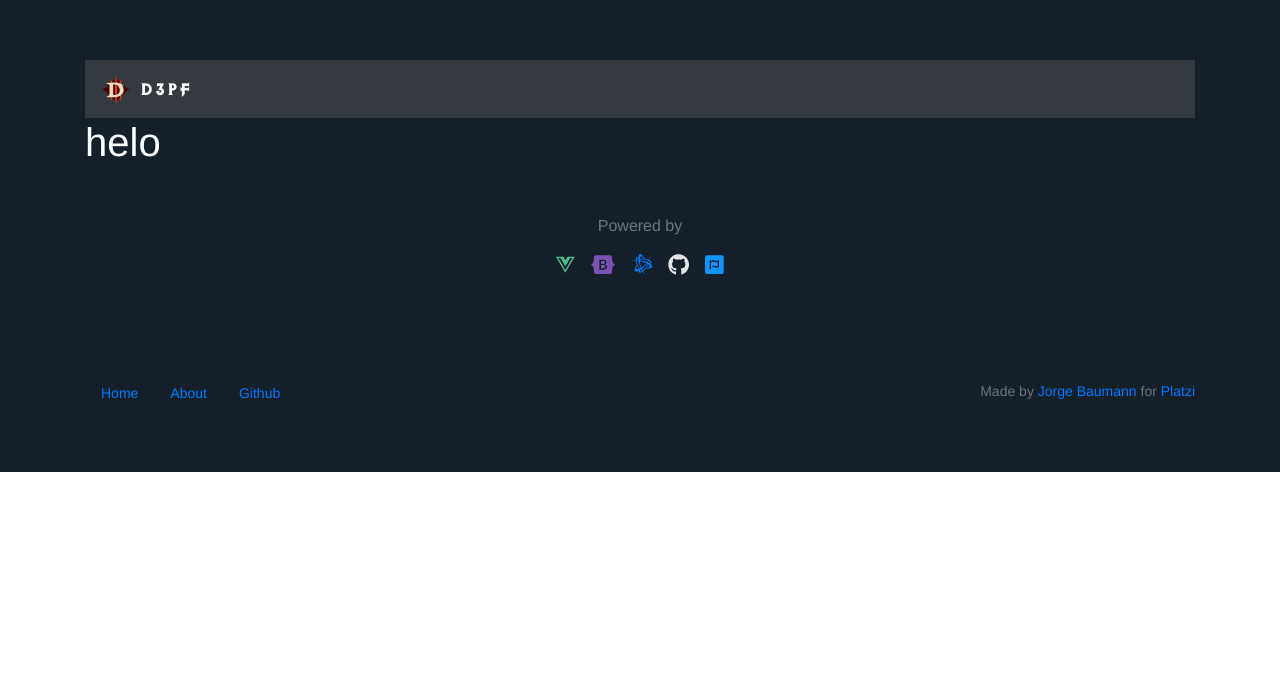
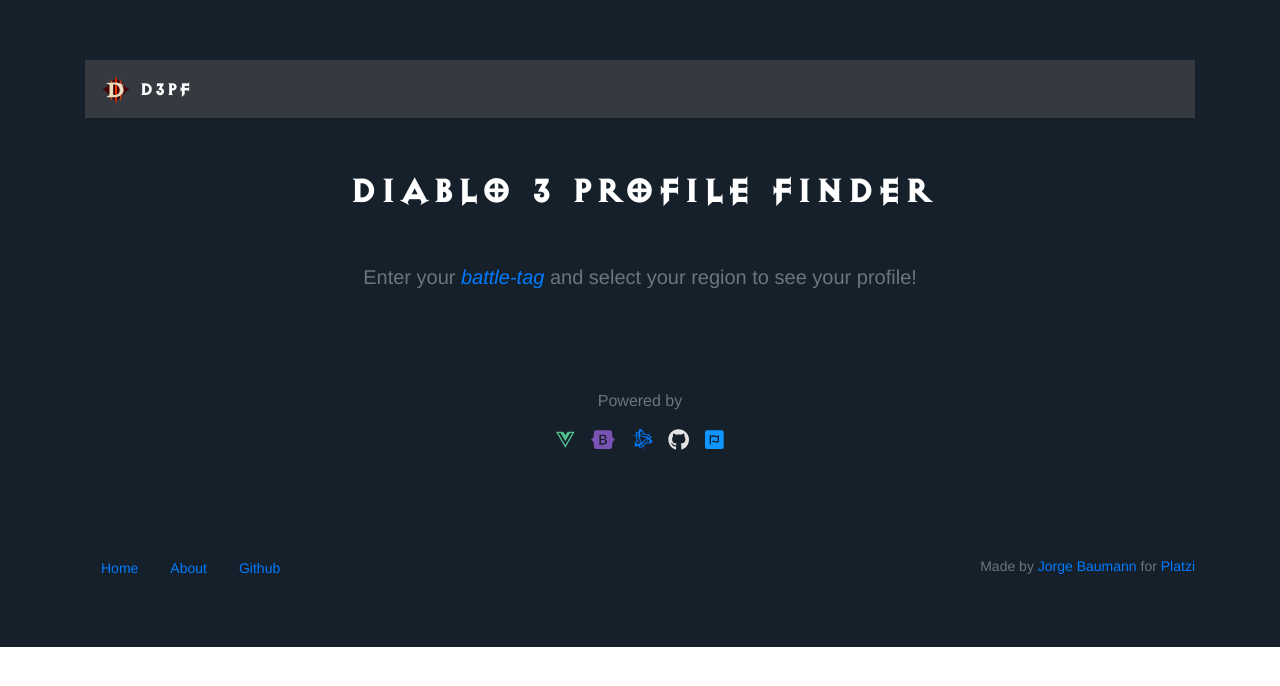
Before and after one commit to TheGolurk/diablo3, a Vue app: page / in a window 1280 px wide. Shown: the top 686 px of the page. Built offline with nearby package versions, Linux system fonts and the light colour scheme; no server answers.

Commit message:
fixed error

```diff
--- a/src/main.js
+++ b/src/main.js
@@ -1,49 +1,14 @@
 import Vue from "vue";
+
 import App from "./App.vue";
 import router from "./router";
 import store from "./store";
 
-import BootstrapVue from "bootstrap-vue";
-import "bootstrap/dist/css/bootstrap.css";
-import "bootstrap-vue/dist/bootstrap-vue.css";
+import "./assets/css/main.styl";
+import "./plugins/bootstrapVue";
+import "./plugins/fontAwesome";
 
-import "./assets/css/main.styl";
-
-import { library } from "@fortawesome/fontawesome-svg-core";
-import {
-  faSkull,
-  faCrown,
-  faDungeon,
-  faHatWizard,
-  faHammer,
-  faGem
-} from "@fortawesome/free-solid-svg-icons";
-import {
-  faVuejs,
-  faBootstrap,
-  faFontAwesome,
-  faGithub,
-  faBattleNet
-} from "@fortawesome/free-brands-svg-icons";
-import { FontAwesomeIcon } from "@fortawesome/vue-fontawesome";
-
-library.add(
-  faSkull,
-  faCrown,
-  faDungeon,
-  faHatWizard,
-  faHammer,
-  faGem,
-  faVuejs,
-  faBootstrap,
-  faFontAwesome,
-  faGithub,
-  faBattleNet
-);
-
-Vue.component("font-awesome-icon", FontAwesomeIcon);
 Vue.config.productionTip = false;
-Vue.use(BootstrapVue);
 
 new Vue({
   router,
--- /dev/null
+++ b/src/plugins/bootstrapVue.js
@@ -0,0 +1,7 @@
+import Vue from "vue";
+import BootstrapVue from "bootstrap-vue";
+
+import "bootstrap/dist/css/bootstrap.css";
+import "bootstrap-vue/dist/bootstrap-vue.css";
+
+Vue.use(BootstrapVue);
--- /dev/null
+++ b/src/plugins/fontAwesome.js
@@ -0,0 +1,35 @@
+import Vue from "vue";
+
+import { library } from "@fortawesome/fontawesome-svg-core";
+import {
+    faSkull,
+    faCrown,
+    faDungeon,
+    faHatWizard,
+    faHammer,
+    faGem
+} from "@fortawesome/free-solid-svg-icons";
+import {
+    faVuejs,
+    faBootstrap,
+    faFontAwesome,
+    faGithub,
+    faBattleNet
+} from "@fortawesome/free-brands-svg-icons";
+import { FontAwesomeIcon } from "@fortawesome/vue-fontawesome";
+
+library.add(
+    faSkull,
+    faCrown,
+    faDungeon,
+    faHatWizard,
+    faHammer,
+    faGem,
+    faVuejs,
+    faBootstrap,
+    faFontAwesome,
+    faGithub,
+    faBattleNet
+);
+
+Vue.component("font-awesome-icon", FontAwesomeIcon);
--- /dev/null
+++ b/src/views/Home/HomeTitle.vue
@@ -0,0 +1,23 @@
+<template>
+  <div class="home-title text-center">
+    <h1 class="my-5 font-diablo">Diablo 3 Profile Finder</h1>
+    <p class="lead text-muted">
+      Enter your
+      <em>
+        <a
+          href="https://eu.battle.net/support/es/article/75767"
+          target="_blank"
+          title="Format: YourProfile#1234"
+        >battle-tag</a>
+      </em>
+      and select your region to see your profile!
+    </p>
+    <hr class="mt-5" />
+  </div>
+</template>
+
+<script>
+export default {
+  name: "HomeTitle"
+};
+</script>
--- a/src/views/Home/Index.vue
+++ b/src/views/Home/Index.vue
@@ -1,11 +1,16 @@
 <template>
   <div class="home">
-    <h1>helo</h1>
+    <HomeTitle />
   </div>
 </template>
 
 <script>
+import HomeTitle from "./HomeTitle";
+
 export default {
-  name: "Home"
+  name: "Home",
+  components: {
+    HomeTitle
+  }
 };
 </script>
```
Also changed, not shown: src/views/Home/HomeForm.vue (added).
